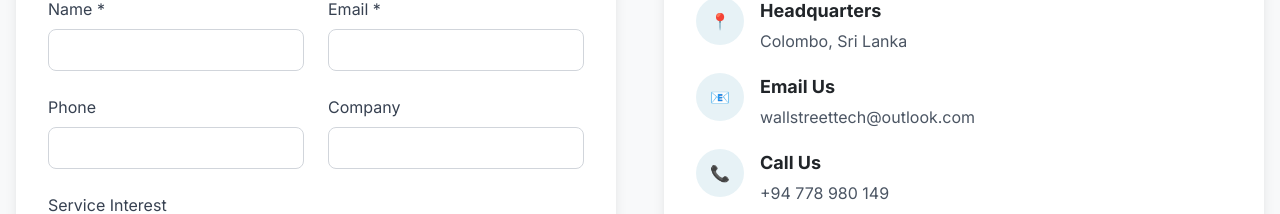
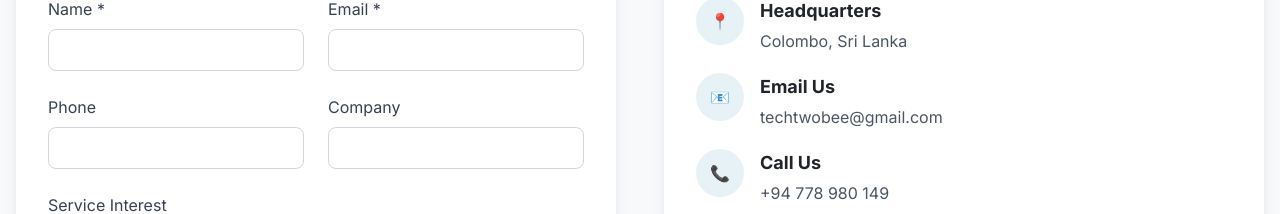
Before and after one commit to supunpramod/Wall-Street-Technology, a React (Vite) app: page /contact in a window 1280 px wide. Shown: the part 371-585 px from the top of the page. Built offline with nearby package versions, Linux system fonts and the light colour scheme.

Commit message:
change the contact code

```diff
--- a/src/components/pages/Contact.jsx
+++ b/src/components/pages/Contact.jsx
@@ -190,7 +190,7 @@
                     </div>
                     <div>
                       <h3 className="font-bold text-base md:text-lg mb-1">Email Us</h3>
-                      <p className="text-gray-600 text-sm md:text-base">wallstreettech@outlook.com</p>
+                      <p className="text-gray-600 text-sm md:text-base">techtwobee@gmail.com</p>
                     </div>
                   </div>
 
```
